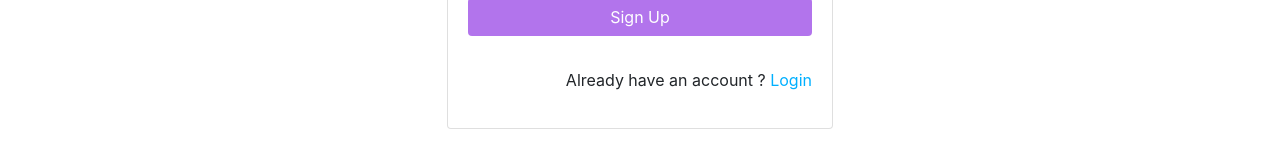
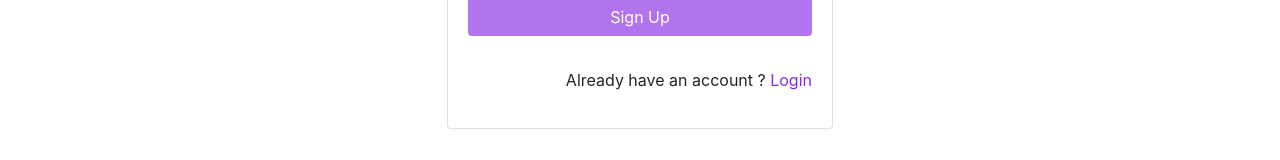
Before and after one commit to Anuj-Kumar97/AnnTradeAngular, an Angular app: page /register in a window 1280 px wide. Shown: the part 487-647 px from the top of the page. Built offline with nearby package versions, Linux system fonts and the light colour scheme.

Commit message:
Update register.component.html
Minor Change

```diff
--- a/src/app/components/register/register.component.html
+++ b/src/app/components/register/register.component.html
@@ -90,7 +90,7 @@
                 <p class="float-right mt-2">
                   Already have an account ?<a
                     routerLink="/login"
-                    style="color: #00b0ff"
+                    style="color: blueviolet"
                   >
                     Login</a
                   >
```
